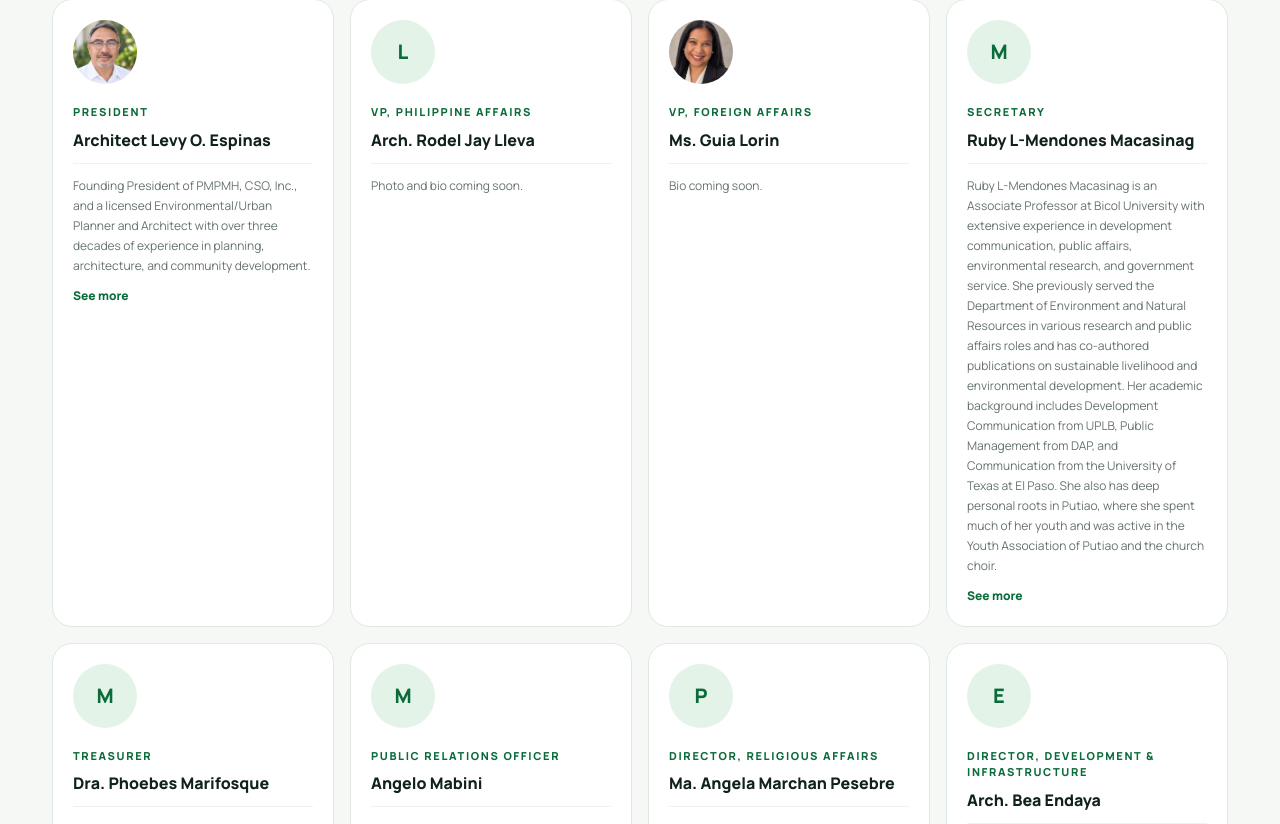
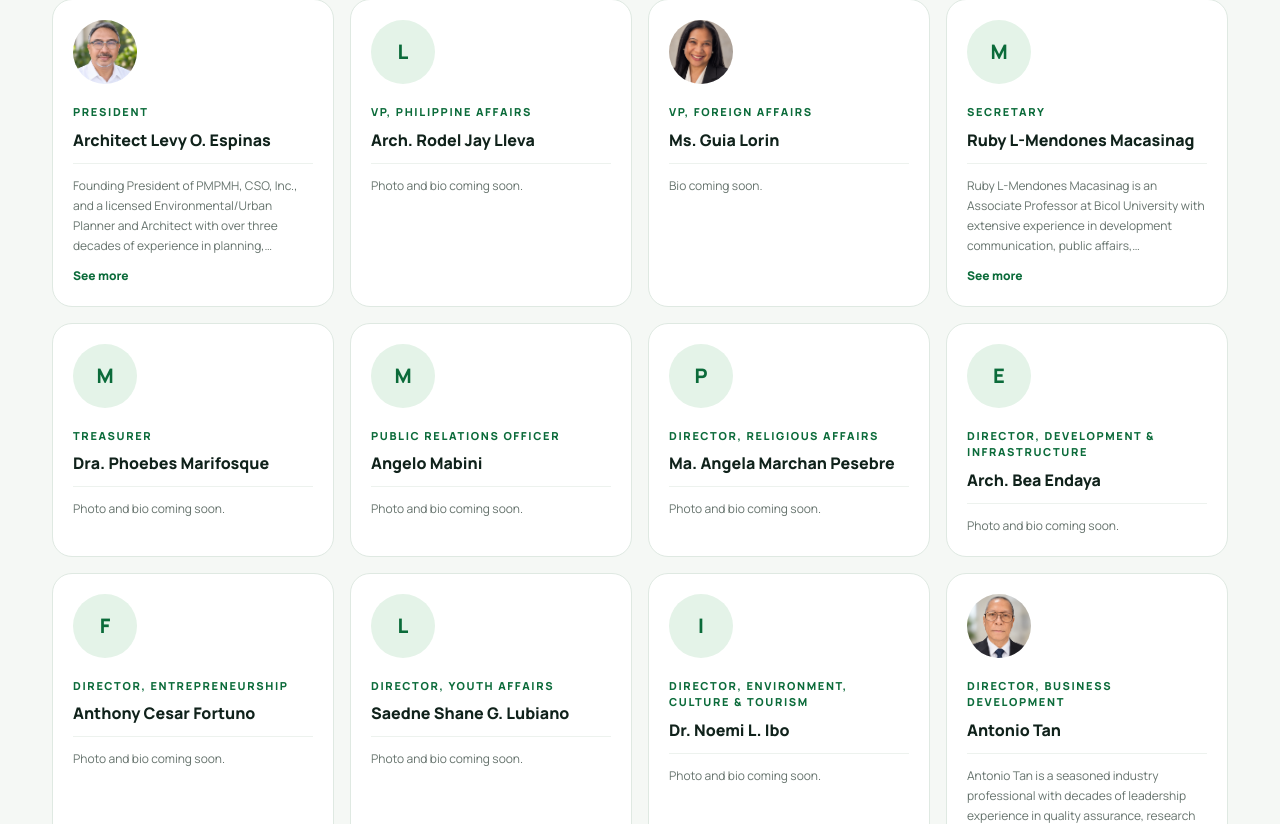
Before and after one commit to jill1214/putiao-cso-v0, a Next.js app: page / in a window 1280 px wide. Shown: the part 4116-4940 px from the top of the page. Built offline with nearby package versions, Linux system fonts and the light colour scheme.

Commit message:
Align leadership cards with compact bio layout

```diff
--- a/components/leader-card.tsx
+++ b/components/leader-card.tsx
@@ -29,7 +29,7 @@ export function LeaderCard({ leader }: { leader: Leader }) {
       )}
       <p className="text-[11px] font-extrabold uppercase tracking-[0.15em] text-[#0b6b3a]">{role}</p>
       <h3 className="mt-2 text-base font-extrabold leading-snug text-[#10221b]">{name}</h3>
-      <p className="mt-3 border-t border-[#edf2ee] pt-3 text-xs leading-5 text-[#66736d]">{shortBio}</p>
+      <p className="mt-3 line-clamp-4 border-t border-[#edf2ee] pt-3 text-xs leading-5 text-[#66736d]">{shortBio}</p>
       {fullBio && fullBio.length > 0 && (
         <Dialog>
           <DialogTrigger className="mt-3 inline-block cursor-pointer border-none bg-transparent p-0 text-xs font-extrabold text-[#0b6b3a] outline-none hover:underline focus-visible:underline focus-visible:ring-2 focus-visible:ring-[#0b6b3a]/30 focus-visible:ring-offset-2">
```
